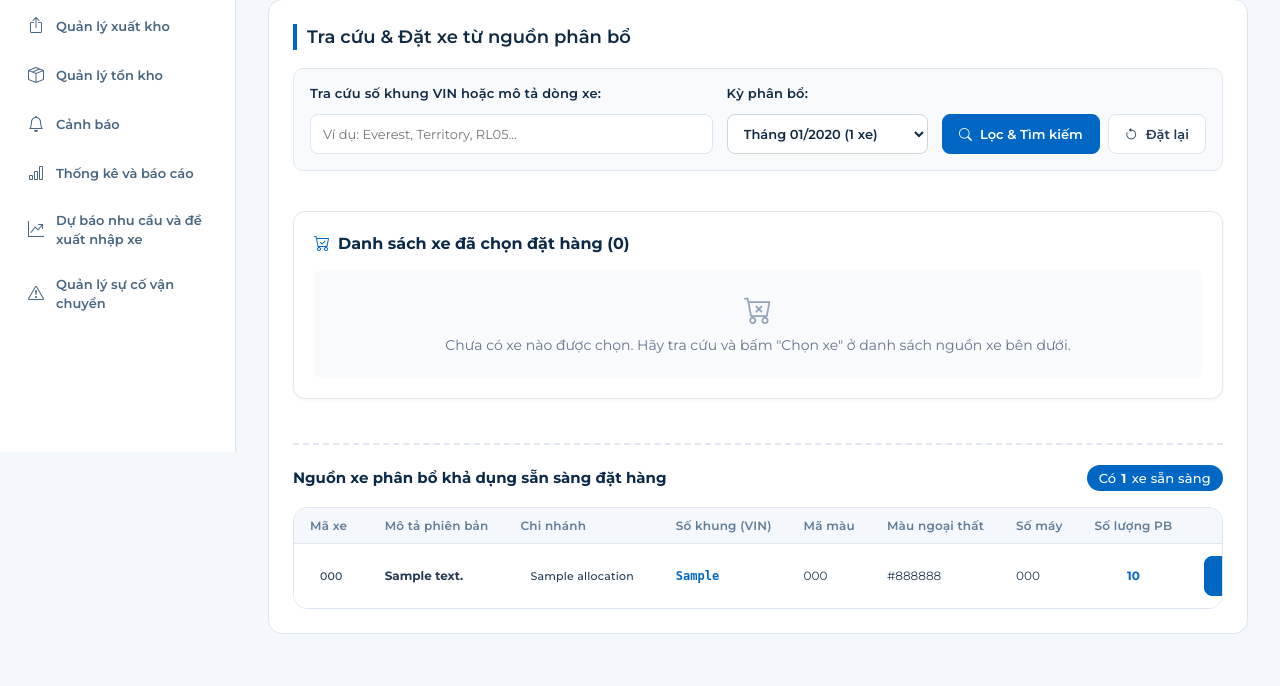
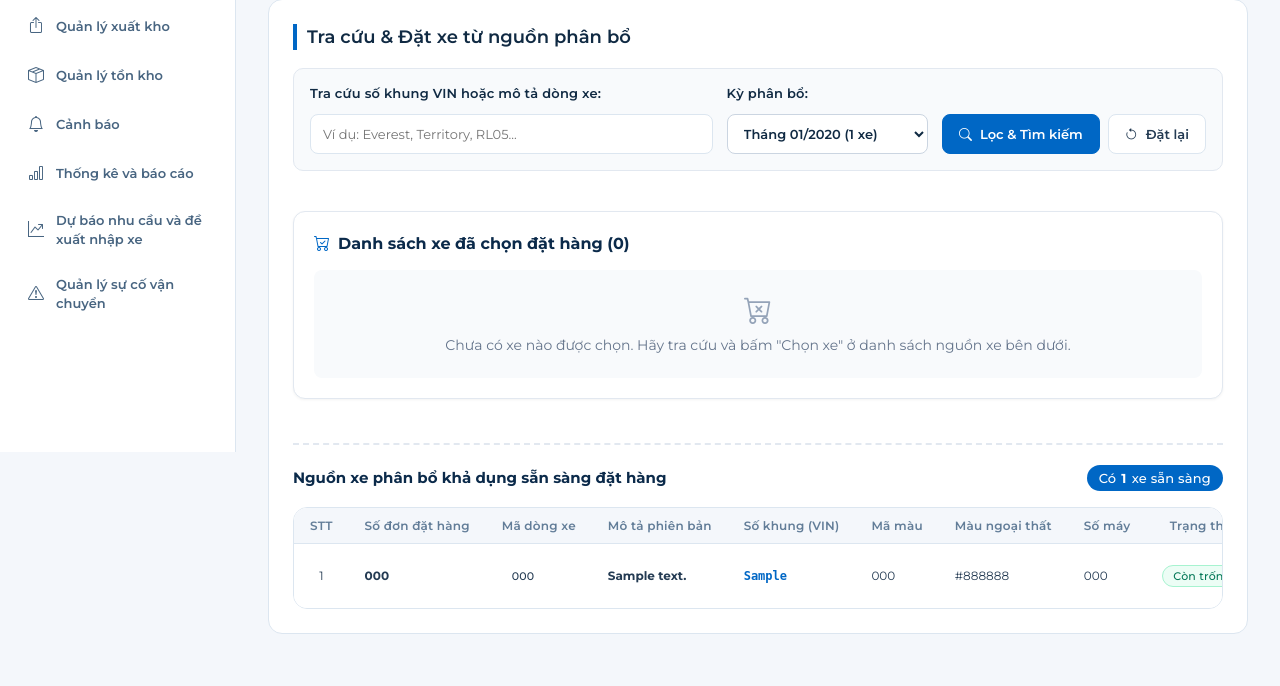
Before and after one commit to quochieuvie123/quan-tri-kho-va-chuoi-cung-ung-danaford, a Django app: page /phan-bo/dat-xe/ in a window 1280 px wide. Shown: the part 348-1034 px from the top of the page. Run offline with Django 5.2, Linux system fonts and the light colour scheme; a user stored in the database is signed in; data comes from the database, SQL or seed files in the repository; tables that the repository leaves empty hold one stand-in row (values such as "Sample post"); one stand-in notice (Sample message) is shown; parts of the project's set-up code (start-up, migrations or seed data) failed here and were passed over.

Commit message:
feat(orders): giai doan 1 - chuan hoa so luong allocation ve 1 va dong bo bang dat xe

```diff
--- a/orders/templates/danh_sach_pb.html
+++ b/orders/templates/danh_sach_pb.html
@@ -140,7 +140,7 @@
                         <th>Mã màu</th>
                         <th>Màu ngoại thất</th>
                         <th>Số máy</th>
-                        <th style="text-align: center;">Số lượng</th>
+                        <th style="text-align: center;">Trạng thái</th>
                         <th>Dự kiến ship</th>
                         <th>Giao theo HĐ</th>
                         <th style="text-align: center;">Tháng phân bổ</th>
@@ -157,7 +157,7 @@
                         <td>{{ allocation.color_code }}</td>
                         <td>{{ allocation.exterior_color }}</td>
                         <td>{{ allocation.engine_number }}</td>
-                        <td style="text-align: center; font-weight: 700;">{{ allocation.quantity }}</td>
+                        <td style="text-align: center;"><span class="badge" style="background:#ecfdf5; color:#047857; border:1px solid #a7f3d0;">Còn trống</span></td>
                         <td>{{ allocation.expected_ship_date|date:"d/m/Y"|default:"—" }}</td>
                         <td>{{ allocation.contractual_delivery_date|date:"d/m/Y"|default:"—" }}</td>
                         <td style="text-align: center;">{{ allocation.allocation_month|date:"m/Y" }}</td>
--- a/orders/templates/phieu_yc.html
+++ b/orders/templates/phieu_yc.html
@@ -114,7 +114,7 @@
                         <td><strong>{{ item.allocation.description }}</strong></td>
                         <td style="font-family: monospace;">{{ item.allocation.vin }}</td>
                         <td>{{ item.allocation.color_code }}</td>
-                        <td style="text-align: center; font-weight: 700; color: #0067c5;">{{ item.quantity }}</td>
+                        <td style="text-align: center; font-weight: 700; color: #0067c5;">1</td>
                     </tr>
                     {% empty %}
                     <tr>
--- a/orders/templates/phieu_yc_pdf.html
+++ b/orders/templates/phieu_yc_pdf.html
@@ -153,7 +153,7 @@
                 <td>{{ item.allocation.description }}</td>
                 <td class="vin-cell">{{ item.allocation.vin }}</td>
                 <td>{{ item.allocation.color_code }}</td>
-                <td>{{ item.quantity }}</td>
+                <td>1</td>
             </tr>
             {% endfor %}
 
--- a/orders/templates/tim_kiem_xe.html
+++ b/orders/templates/tim_kiem_xe.html
@@ -132,42 +132,40 @@
             </div>
         </div>
         {% if allocations %}
-            <div class="table-wrap">
-                <table class="data-table">
+            <div class="table-wrap table-wrap--scroll">
+                <table class="data-table" style="min-width: 1300px;">
                     <thead>
                         <tr>
-                            <th>Mã xe</th>
+                            <th style="width: 50px; text-align: center;">STT</th>
+                            <th>Số đơn đặt hàng</th>
+                            <th>Mã dòng xe</th>
                             <th>Mô tả phiên bản</th>
-                            <th>Chi nhánh</th>
                             <th>Số khung (VIN)</th>
                             <th>Mã màu</th>
                             <th>Màu ngoại thất</th>
                             <th>Số máy</th>
-                            <th style="text-align: center;">Số lượng PB</th>
+                            <th style="text-align: center;">Trạng thái</th>
+                            <th>Dự kiến ship</th>
+                            <th>Giao theo HĐ</th>
+                            <th style="text-align: center;">Tháng phân bổ</th>
                             <th style="text-align: right;">Thao tác</th>
                         </tr>
                     </thead>
                     <tbody>
                         {% for xe in allocations %}
                         <tr>
+                            <td style="text-align: center;">{{ forloop.counter }}</td>
+                            <td><strong>{{ xe.order_number|default:"—" }}</strong></td>
                             <td><span class="badge">{{ xe.vehicle_code }}</span></td>
                             <td><strong>{{ xe.description }}</strong></td>
-                            <td>
-                                {% if xe.chi_nhanh.ma_cn == 'CN01' %}
-                                    <span class="badge" style="background:#eff6ff; color:#1d4ed8; border:1px solid #bfdbfe; font-size: 11px;">Đà Nẵng</span>
-                                {% elif xe.chi_nhanh.ma_cn == 'CN02' %}
-                                    <span class="badge" style="background:#fff7ed; color:#c2410c; border:1px solid #fed7aa; font-size: 11px;">Bình Định</span>
-                                {% elif xe.chi_nhanh.ma_cn == 'CN03' %}
-                                    <span class="badge" style="background:#f0fdf4; color:#15803d; border:1px solid #bbf7d0; font-size: 11px;">Gia Lai</span>
-                                {% else %}
-                                    <span class="badge" style="font-size: 11px;">{{ xe.dealer_name|default:"Dana Ford" }}</span>
-                                {% endif %}
-                            </td>
                             <td style="font-family: monospace; font-weight: 700; color: #0067c5;">{{ xe.vin }}</td>
                             <td>{{ xe.color_code }}</td>
                             <td>{{ xe.exterior_color }}</td>
                             <td>{{ xe.engine_number }}</td>
-                            <td style="text-align: center; font-weight: 700; color: #0067c5;">{{ xe.quantity }}</td>
+                            <td style="text-align: center;"><span class="badge" style="background:#ecfdf5; color:#047857; border:1px solid #a7f3d0;">Còn trống</span></td>
+                            <td>{{ xe.expected_ship_date|date:"d/m/Y"|default:"—" }}</td>
+                            <td>{{ xe.contractual_delivery_date|date:"d/m/Y"|default:"—" }}</td>
+                            <td style="text-align: center;">{{ xe.allocation_month|date:"m/Y" }}</td>
                             <td style="text-align: right;">
                                 <a href="{% url 'orders:chi_tiet_xe' xe.id %}" class="btn btn--primary">
                                     <i class="bi bi-plus-lg"></i> Chọn xe
--- a/orders/views.py
+++ b/orders/views.py
@@ -299,6 +299,7 @@ def allocation_list(request):
                         raise ValueError("Không tìm thấy cột Số khung (VIN) trong file Excel")
 
                     data = []
+                    qty_warnings = []
                     default_month = today.replace(day=1)
 
                     for row_number, row in enumerate(all_rows[start_data_idx:], start=start_data_idx + 1):
@@ -335,6 +336,10 @@ def allocation_list(request):
 
                         cn_obj = ChiNhanh.objects.filter(ma_cn=target_ma_cn).first()
 
+                        raw_qty = chuyen_so_luong(get_col("quantity"), default=1)
+                        if raw_qty and raw_qty > 1:
+                            qty_warnings.append(vin)
+
                         data.append({
                             "vin": vin,
                             "order_number": chuyen_chuoi(get_col("order_number")),
@@ -344,7 +349,7 @@ def allocation_list(request):
                             "exterior_color": chuyen_chuoi(get_col("exterior_color")),
                             "mau_sac": chuyen_chuoi(get_col("mau_sac")) or chuyen_chuoi(get_col("exterior_color")),
                             "engine_number": chuyen_chuoi(get_col("engine_number")),
-                            "quantity": chuyen_so_luong(get_col("quantity"), default=1),
+                            "quantity": 1,
                             "expected_ship_date": chuyen_ngay(get_col("expected_ship_date")),
                             "contractual_delivery_date": chuyen_ngay(get_col("contractual_delivery_date")),
                             "allocation_month": alloc_month,
@@ -385,6 +390,11 @@ def allocation_list(request):
                     except Exception:
                         pass
 
+                    if qty_warnings:
+                        messages.warning(
+                            request,
+                            f"Cảnh báo: Có {len(qty_warnings)} dòng xe có số lượng > 1 trong file Excel đã được chuẩn hóa về 1 xe (VIN: {', '.join(qty_warnings[:5])}{'...' if len(qty_warnings) > 5 else ''})."
+                        )
                     messages.success(
                         request,
                         f"Tải danh sách phân bổ thành công! Đã nạp {len(data)} xe vào hệ thống."
@@ -490,42 +500,21 @@ def chi_tiet_xe(request, id):
     )
 
     if request.method == "POST":
-        try:
-            so_luong = int(request.POST.get("quantity", ""))
-        except (ValueError, TypeError):
-            messages.error(request, "Số lượng phải là số nguyên.")
-        else:
-            if so_luong <= 0:
-                messages.error(request, "Số lượng phải lớn hơn 0.")
+        danh_sach = request.session.get("selected_vehicles", {})
+        ma_xe = str(xe.id)
 
-            else:
-                # Lấy danh sách xe đã chọn từ Session
-                danh_sach = request.session.get("selected_vehicles", {})
+        # Kiểm tra nếu VIN đã có trong danh sách đã chọn thì báo "Xe đã có trong phiếu"
+        selected_ids = [int(k) for k in danh_sach.keys() if str(k).isdigit()]
+        existing_vins = set(Allocation.objects.filter(id__in=selected_ids).values_list("vin", flat=True))
 
-                ma_xe = str(xe.id)
+        if ma_xe in danh_sach or xe.vin in existing_vins:
+            messages.error(request, "Xe đã có trong phiếu.")
+            return redirect("orders:vehicle_orders")
 
-                # Số lượng đã chọn trước đó
-                so_luong_cu = danh_sach.get(ma_xe, 0)
-
-                tong_so_luong = so_luong_cu + so_luong
-
-                if tong_so_luong > xe.quantity:
-                    messages.error(
-                        request,
-                        f"Số lượng yêu cầu không được vượt quá "
-                        f"{xe.quantity} xe phân bổ."
-                    )
-                else:
-                    danh_sach[ma_xe] = tong_so_luong
-
-                    request.session["selected_vehicles"] = danh_sach
-
-                    messages.success(
-                        request,
-                        "Đã thêm xe vào danh sách."
-                    )
-
-                    return redirect("orders:vehicle_orders")
+        danh_sach[ma_xe] = 1
+        request.session["selected_vehicles"] = danh_sach
+        messages.success(request, "Đã thêm xe vào danh sách.")
+        return redirect("orders:vehicle_orders")
 
     return render(request, "chi_tiet_xe.html", {
         "xe": xe
@@ -614,7 +603,7 @@ def lap_phieu_yeu_cau(request):
             VehicleRequestItem.objects.create(
                 vehicle_request=phieu,
                 allocation=item["xe"],
-                quantity=item["quantity"]
+                quantity=1
             )
 
         # Ghi nhận phiếu nháp thành công, chờ người dùng gửi để Sale Admin duyệt trước khi chuyển sang kho.
```
Also changed, not shown: orders/templates/chi_tiet_xe.html (+7 -18 lines), orders/tests.py (+122 -2 lines).
